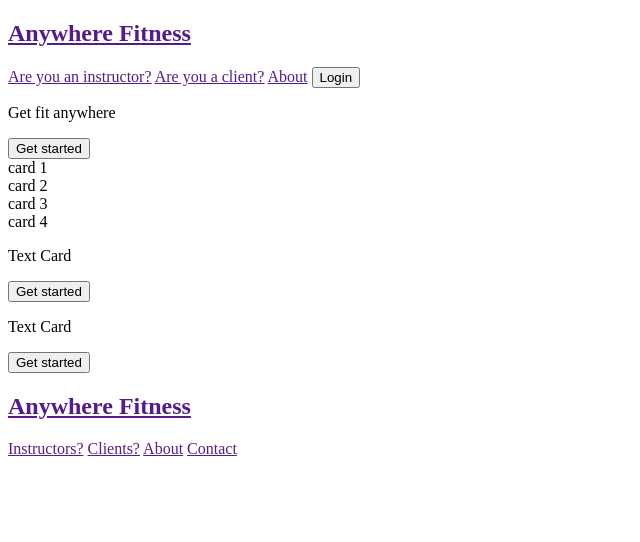
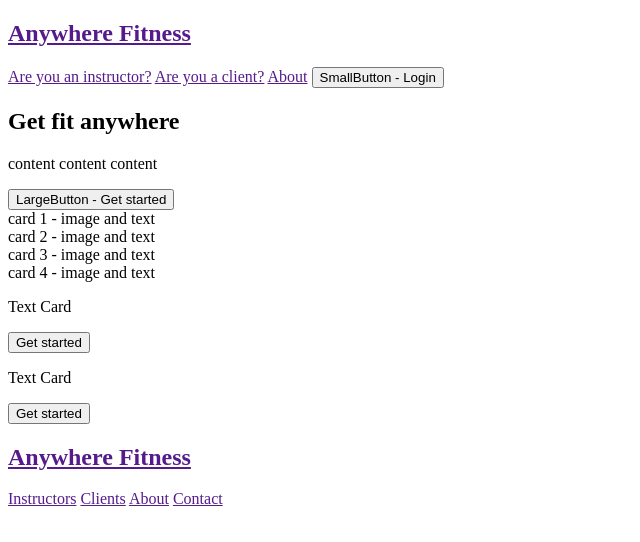
Before and after one commit to VickieNelson/Front-end, a plain HTML site: page index.html in a window 1280 px wide. Shown: the whole page, without its empty margins (0-640 px from the left). Drawn offline with Linux system fonts and the light colour scheme; files that its build step writes are made by us from their sources.

Commit message:
html boiler plate corrected

```diff
--- a/index.html
+++ b/index.html
@@ -18,19 +18,20 @@
         <a href="">Are you an instructor?</a>
         <a href="">Are you a client?</a>
         <a href="">About</a>
-        <a href=""><button>Login</button></a>
+        <button>SmallButton - Login</button>
       </nav>
       <div>
-        <p>Get fit anywhere</p>
-        <button>Get started</button>
+        <h2>Get fit anywhere</h2>
+          <p>content content content</p>
+          <button>LargeButton - Get started</button>
       </div>
     </header>
 <main>
   <div>
-    <div>card 1</div>
-    <div>card 2</div>
-    <div>card 3</div>
-    <div>card 4</div>
+    <div>card 1 - image and text</div>
+    <div>card 2 - image and text</div>
+    <div>card 3 - image and text</div>
+    <div>card 4 - image and text</div>
     <!-- add images -->
 </div>
 
@@ -48,8 +49,8 @@
 
     <footer>
       <a href=""><h2>Anywhere Fitness</h2></a>
-      <a href="">Instructors?</a>
-      <a href="">Clients?</a>
+      <a href="">Instructors</a>
+      <a href="">Clients</a>
       <a href="">About</a>
       <a href="">Contact</a>
 
```
